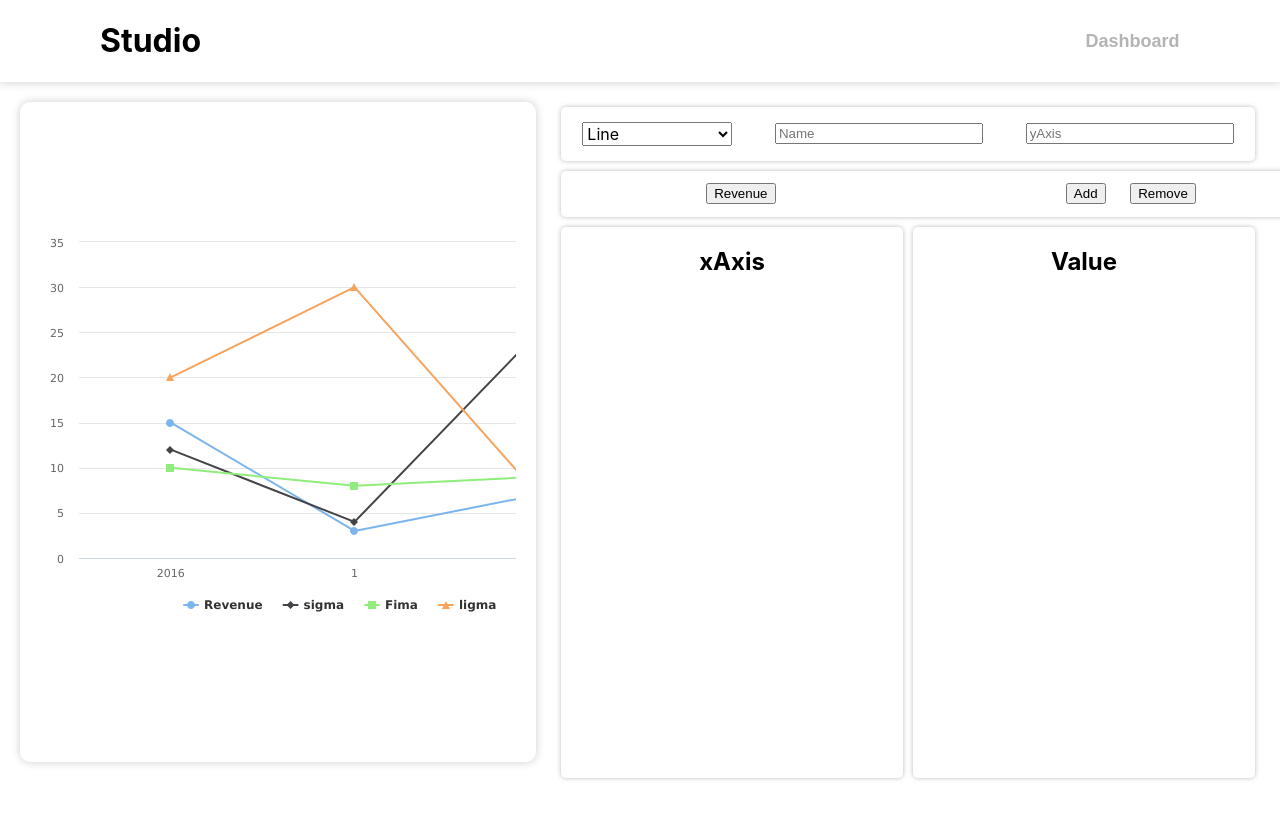
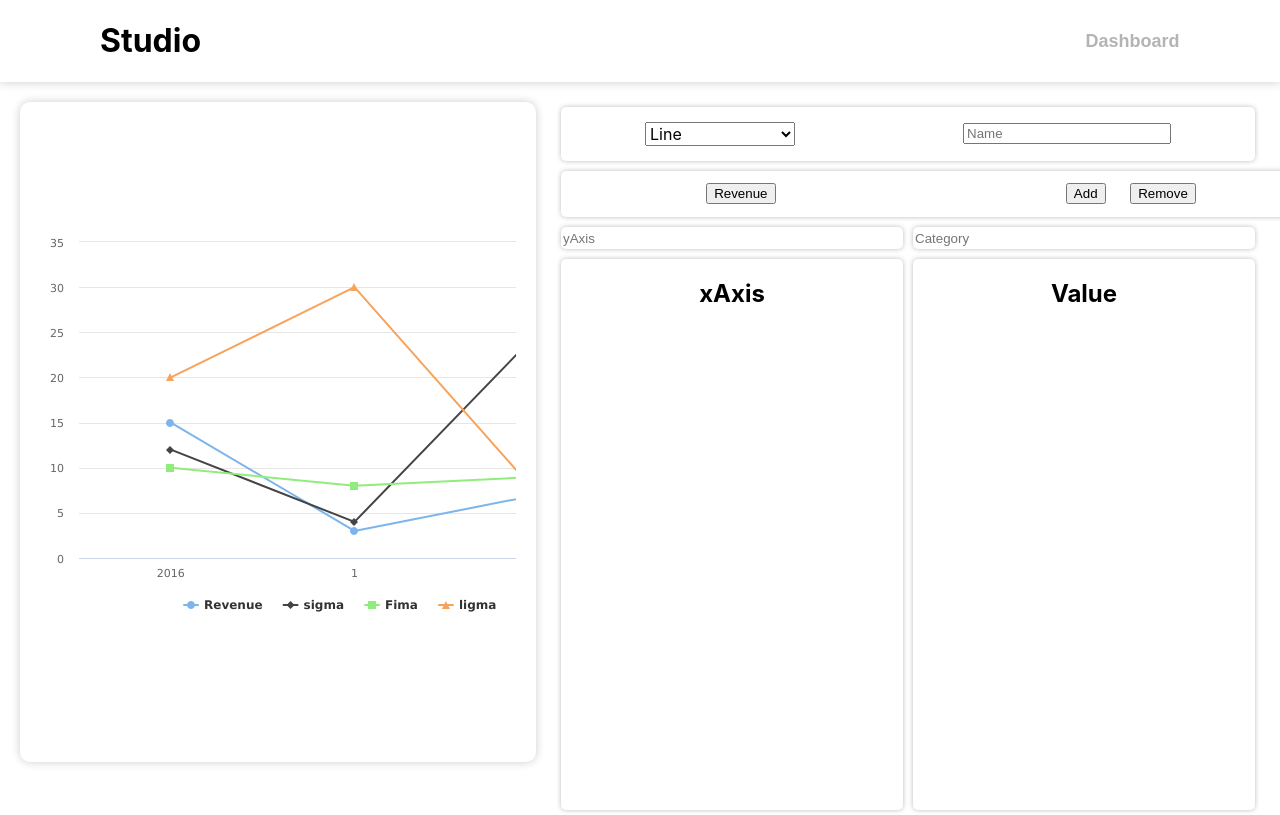
Before and after one commit to philipcoroiu/OnlyFin, a React (Create React App) app in the folder onlyfin-frontend/: page /Dashboard/Studio in a window 1280 px wide. Shown: the top 815 px of the page. Built offline with nearby package versions, Linux system fonts and the light colour scheme.

Commit message:
Studio uppdate
Trying to fix categories

Co-Authored-By: philipcoroiu <108957226+philipcoroiu@users.noreply.github.com>

```diff
--- /dev/null
+++ b/onlyfin-frontend/src/components/Studio/CategoryLayout.js
@@ -0,0 +1,34 @@
+import React from "react"
+
+export default function CategoryLayout(props) {
+
+
+    return (
+        <>
+            <div className="toolbar--axis--name">
+                <input
+                    type="text"
+                    placeholder="yAxis"
+                    name="valueTitle"
+                    onChange={props.function}
+                    value={props.valueName}
+                />
+                <input type="text"
+                       placeholder="Category"
+                       name="category"
+                       id={props.id}
+                       onChange={props.function}
+                />
+            </div>
+
+            <div className="toolbar--columns">
+                <div className="toolbar--xaxis">
+                    <h2>xAxis</h2>
+                </div>
+                <div className="toolbar--value">
+                    <h2>Value</h2>
+                </div>
+            </div>
+        </>
+    )
+}
--- a/onlyfin-frontend/src/components/Studio/StudioToolbar.js
+++ b/onlyfin-frontend/src/components/Studio/StudioToolbar.js
@@ -1,26 +1,65 @@
 import React from 'react';
+import CategoryLayout from "./CategoryLayout";
 
 export default function StudioToolbar(props) {
 
-    const [inputs, setInputs] = React.useState([])
+    const [chartInfo, setChartInfo] = React.useState(props.categories)
 
-    const [objects, setObjects] = React.useState(props.categories)
+    const [chartCategoryLayout, setChartCategoryLayout] = React.useState([<CategoryLayout
+        key={0}
+        id={0}
+    />])
 
-    /**
-     * TODO: adapt this method for creation of new categories. Can be also used for new "series"
-     */
-    function addInput() {
-        setInputs(prevInputs => [...prevInputs, <input type="text" placeholder="Input 1" />])
+    const [categoryButton, setCategoryButton] = React.useState([])
+
+    const [layoutInfo, setLayoutInfo] = React.useState([])
+
+    function changeName(event){
+        let {id, value} = event.target
+        setLayoutInfo(prevState => prevState[id] = value)
     }
-    function deleteInput() {
-        setInputs(prevInputs => {
+
+    function addCategoryLayout() {
+        setChartCategoryLayout(prevInputs =>
+            [...prevInputs,
+                <CategoryLayout
+                    key={prevInputs.length+1}
+                    id={prevInputs.length+1}
+                    function={changeName}
+                />]
+        )
+        setCategoryButton(prevState =>
+            [...prevState,
+                <button
+                    key={prevState.length+1}
+                    id={prevState.length+1}
+                    onClick={handleLayout(prevState.length+1)}
+                >{layoutInfo[layoutInfo.length]}</button>])
+    }
+
+    var number = 0
+    function handleLayout(id){
+        number = id;
+    }
+
+    function deleteInput(id) {
+        setChartCategoryLayout(prevInputs => {
             let newInputs = [];
             for (let i = 0; i < prevInputs.length-1; i++) {
                 newInputs[i] = prevInputs[i]
             }
             return newInputs
         })
+        setCategoryButton(prevState => {
+            let newInputs = [];
+            for (let i = 0; i < prevState.length-1; i++) {
+                newInputs[i] = prevState[i]
+            }
+            return newInputs
+        })
     }
+
+
 
     return (
         <div className="studio--sidebar">
@@ -40,33 +79,20 @@ export default function StudioToolbar(props) {
                     value={props.name}
                 />
 
-                <input
-                    type="text"
-                    placeholder="yAxis"
-                    name="valueTitle"
-                    onChange={props.function}
-                    value={props.valueName}
-                />
+
             </div>
 
             <div className="toolbar--categories">
-                <button className="toolbar--category--button">{objects[1].name}</button>
+                <button className="toolbar--category--button">{chartInfo[1].name}</button>
+                {categoryButton}
                 <div className="studio--sidebar--buttons">
-                    <button onClick={addInput}>Add</button>
+                    <button onClick={addCategoryLayout}>Add</button>
                     <button onClick={deleteInput}>Remove</button>
                 </div>
             </div>
 
-            <div className="toolbar--columns">
-                <div className="toolbar--xaxis">
-                    <h2>xAxis</h2>
-                    {inputs}
-                </div>
-                <div className="toolbar--value">
-                    <h2>Value</h2>
-                    {inputs}
-                </div>
-            </div>
+            {chartCategoryLayout[number]}
+
         </div>
     );
 }
--- a/onlyfin-frontend/src/index.css
+++ b/onlyfin-frontend/src/index.css
@@ -54,6 +54,20 @@ code {
   display: flex;
   width: 130px;
   justify-content: space-between;
+}
+
+.toolbar--axis--name{
+  display: flex;
+  justify-content: space-around;
+}
+
+.toolbar--axis--name > input{
+  width: 48%;
+  height: 20px;
+  border: none;
+  box-shadow: 0px 0px 5px #bbbbbb;
+  border-radius: 5px;
+  margin: 5px;
 }
 
 .toolbar--columns{
```
